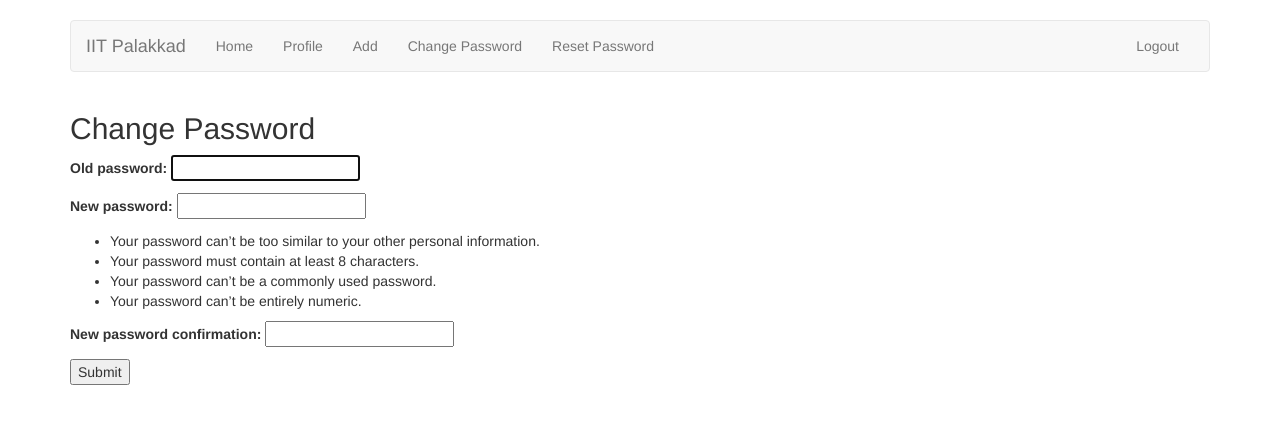
After one commit to sachinhansda/project, a Django app: page /accounts/change_password/ in a window 1280 px wide. The commit adds this page. Shown: the top 424 px of the page. Run offline with Django 3.2, Linux system fonts and the light colour scheme; a user stored in the database is signed in; some libraries are stand-ins or nearby versions.

Commit message:
change password done

```diff
--- /dev/null
+++ b/ta_portal/accounts/templates/accounts/change_password.html
@@ -0,0 +1,15 @@
+{% extends 'base.html' %}
+
+{% block head %}
+	<title>Change Password</title>
+{% endblock %}
+{% block body %}
+	<div class="container">
+		<h2>Change Password</h2>
+		<form method="post">
+			{% csrf_token %}
+			{{ form.as_p }}
+			<button type="submit">Submit</button>
+		</form>
+	</div>
+{% endblock %}
--- a/ta_portal/accounts/templates/base.html
+++ b/ta_portal/accounts/templates/base.html
@@ -28,7 +28,7 @@
               <li><a href="{% url 'home' %}">Home</a></li>
               <li><a href="{% url 'profile' %}">Profile</a></li>
 	      <li><a href="#">Add</a></li>
-              <li><a href="#">Change Password</a></li>
+              <li><a href="{% url 'change_password' %}">Change Password</a></li>
 		<li><a href="#">Reset Password</a></li>
             </ul>
 	    <ul class="nav navbar-nav navbar-right">
--- a/ta_portal/accounts/urls.py
+++ b/ta_portal/accounts/urls.py
@@ -11,5 +11,6 @@ urlpatterns = [
     	url(r'^logout/$', logout, {'template_name': 'accounts/logout.html'}, name='logout'),
 	url(r'^profile/$', views.profile, name='profile'),
 	url(r'^profile/view/$', views.profile_view, name='profile_view'),
-	url(r'^profile/edit/$', views.profile_edit, name='profile_edit')
+	url(r'^profile/edit/$', views.profile_edit, name='profile_edit'),
+	url(r'^change_password/$', views.change_password, name='change_password')
 ]
--- a/ta_portal/accounts/views.py
+++ b/ta_portal/accounts/views.py
@@ -2,23 +2,31 @@
 from __future__ import unicode_literals
 
 from django.shortcuts import render, redirect
+from django.contrib.auth.decorators import login_required
+from django.contrib.auth.forms import PasswordChangeForm
+from django.contrib.auth import update_session_auth_hash
 from accounts.models import User, TAProfile, TeacherProfile, AdminProfile
 from accounts.forms import UserChangeForm, TAProfileChangeForm, TeacherProfileChangeForm, AdminProfileChangeForm
 
 # Create your views here.
+
+# home function
 def home(request):
 	args = {}
 	return render(request, 'accounts/home.html', args)
 
+# profile function
 def profile(request):
 	args = {}
 	return render(request, 'accounts/profile.html', args)
 
+# profile view function
 def profile_view(request):
 	user = request.user
 	args = {'user': user}
 	return render(request, 'accounts/profile_view.html', args)
 
+# profile edit function
 def profile_edit(request):
 	if request.method == 'POST':
 		form = UserChangeForm(request.POST, instance=request.user)
@@ -46,3 +54,21 @@ def profile_edit(request):
 			profile_form = AdminProfileChangeForm(instance=request.user.admin_profile)
 		args = {'form': form, 'profile_form': profile_form}
 		return render(request, 'accounts/profile_edit.html', args)
+
+# change password function
+@login_required
+def change_password(request):
+	if request.method == 'POST':
+		form = PasswordChangeForm(data=request.POST, user=request.user)
+
+		if form.is_valid():
+			form.save()
+			update_session_auth_hash(request, form.user)
+			return redirect('/accounts/profile/view')
+		else:
+			return redirect('/accounts/change_password')
+	else:
+		form = PasswordChangeForm(user=request.user)
+
+		args = {'form': form}
+		return render(request, 'accounts/change_password.html', args)
```
Also changed, not shown: ta_portal/db.sqlite3, 2 other files.
